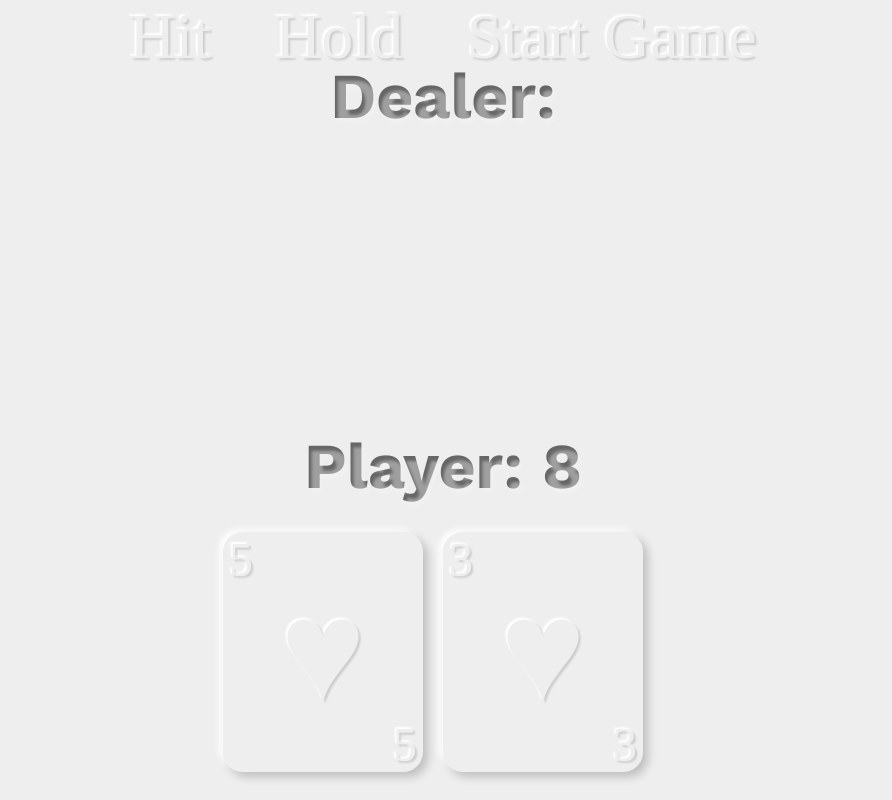
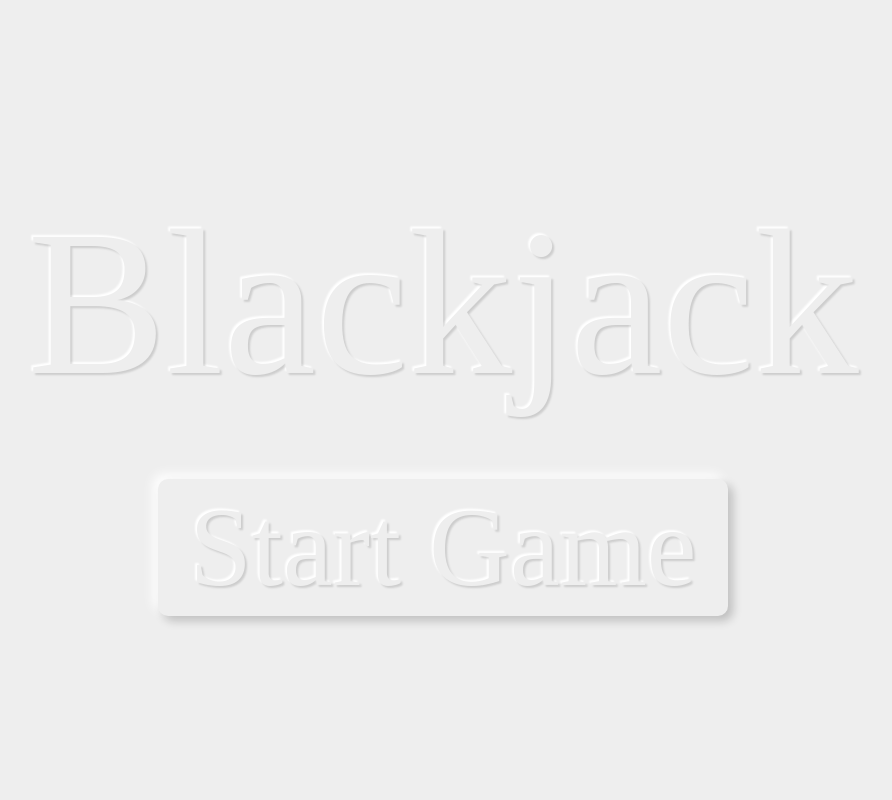
Before and after one commit to tlau20/js-blackjack, a plain HTML site: page index.html in a window 1280 px wide. Shown: the whole page, without its empty margins (197-1089 px from the left). Drawn offline with nearby package versions, Linux system fonts and the light colour scheme; files that its build step writes are made by us from their sources.

Commit message:
added start screen, changed game controls location

```diff
--- a/index.html
+++ b/index.html
@@ -1,6 +1,13 @@
 <!DOCTYPE html>
 <html lang="en">
 <head>
+    <script>
+        window.dataLayer = window.dataLayer || [];
+        function gtag(){dataLayer.push(arguments);}
+        gtag('js', new Date());
+
+        gtag('config', 'UA-159647207-1');
+    </script>
     <meta charset="UTF-8">
     <meta name="viewport" content="width=device-width, initial-scale=1.0">
     <meta http-equiv="X-UA-Compatible" content="ie=edge">
@@ -11,11 +18,15 @@
 <body>
 <div class="wrapper">
     <div id="gameboard">
+        <div class="start-screen" id="start-screen">
+            <h1>Blackjack</h1>
+            <button id="start-btn">Start Game</button>
+        </div>
 
         <div id="game-controls">
             <button id="hit-btn">Hit</button>
             <button id="hold-btn">Hold</button>
-            <button id="reset-btn">Start Game</button>
+            <button id="reset-btn">New Hand</button>
         </div>
 
         <h2 class="cardTotal">Dealer: <span id="dealer-total"></span></h2>
--- a/scripts/blackjack.js
+++ b/scripts/blackjack.js
@@ -1,6 +1,7 @@
 const hitBtn = document.getElementById('hit-btn');
 const holdBtn = document.getElementById('hold-btn');
 const resetBtn = document.getElementById('reset-btn');
+const startBtn = document.getElementById('start-btn');
 const playerCards = document.getElementById('player-cards');
 const playerTotal = document.getElementById('player-total');
 const dealerCards = document.getElementById('dealer-cards');
@@ -53,12 +54,6 @@ function shuffleDeck(deck) {
 function deal(deck, hand, numCards, player) {
     let cardsDealt = new Array();
     for (var i = 0; i < numCards; i++) {
-        // console.log('Dealt: ' + deck[0].value + deck[0].suit);
-        // cardsDealt.push(`${deck[0].value}${deck[0].suit}`); //deal top card of deck
-        // cardsDealt.push({
-        //     name: `${deck[0].value}${deck[0].suit}`,
-        //     value: deck[0].value
-        // });
         cardsDealt.push(deck[0]);
         hand.push(deck[0]); //deal top card
         deck.shift();
@@ -147,7 +142,7 @@ function dealerTurn () {
             totals = calculateTotal(dealerHand);
         }
     } else {
-        while (totals.total < 17) {
+        while (totals.total < 17 || (hasAce(dealerHand) && totals.aceTotal < 17)) {
             if (totals.total == 21) return;
             renderCard(deal(deck, dealerHand, 1, DEALER), DEALER);
             totals = calculateTotal(dealerHand);
@@ -221,13 +216,6 @@ function calculateWinner(playerHand, dealerHand) {
 
 //rendering functions
 function renderCard (cards, player) {
-    // cards.forEach(card => {
-    //     let cardDealt = document.createElement('img');
-    //     cardDealt.setAttribute('src', `images/cards/${card.name}.png`);
-    //     cardDealt.classList.add('card');
-    //     (player === 'user') ? playerCards.appendChild(cardDealt) : dealerCards.appendChild(cardDealt);
-    // });
-
     cards.forEach(card => {
         let cardDealt = document.createElement('div');
         let topValue = document.createElement('span');
@@ -264,18 +252,24 @@ function renderCard (cards, player) {
 }
 //end rendering functions
 
+startBtn.addEventListener('click', function (){
+    document.getElementById('start-screen').classList.add('slide-up');
+    hideButtons();
+});
 
 //add a card to your hand
 hitBtn.addEventListener('click', _ => {
     renderCard(deal(deck, playerHand, 1, USER), USER);
-    hitBtn.innerHTML = 'New Hand';
+    const playerCards = analyzeHand(playerHand);
+    if (playerCards.bust) {
+        //show losing screen
+    }
 });
 
 //stay and end your turn
 holdBtn.addEventListener('click', _ => {
     // analyzeGameState();
-    hitBtn.toggleAttribute('disabled');
-    holdBtn.toggleAttribute('disabled');
+    hideButtons();
     dealerTurn();
     calculateWinner(playerHand, dealerHand);
 });
@@ -287,6 +281,11 @@ resetBtn.addEventListener('click', _ => {
     dealerHand.length = 0;
     playerTotal.innerText = '';
     dealerTotal.innerText = '';
+
+    hitBtn.style.textShadow = '2px 2px 2px rgba(0, 0, 0, 0.2), -2px -2px 2px white';
+    hitBtn.style.boxShadow = '5px 5px 10px rgba(0, 0, 0, 0.2), -5px -5px 12px white';
+    holdBtn.style.textShadow = '2px 2px 2px rgba(0, 0, 0, 0.2), -2px -2px 2px white';
+    holdBtn.style.boxShadow = '5px 5px 10px rgba(0, 0, 0, 0.2), -5px -5px 12px white';
 
     if (hitBtn.hasAttribute('disabled')) {
         hitBtn.toggleAttribute('disabled');
@@ -305,6 +304,13 @@ resetBtn.addEventListener('click', _ => {
     }
 
     renderCard(deal(deck, playerHand, 2, USER), USER);
-})
+});
 
-renderCard(deal(deck, playerHand, 2, USER), USER);
+function hideButtons() {
+    hitBtn.style.textShadow = 'none';
+    hitBtn.style.boxShadow = 'none';
+    holdBtn.style.textShadow = 'none';
+    holdBtn.style.boxShadow = 'none';
+    hitBtn.toggleAttribute('disabled');
+    holdBtn.toggleAttribute('disabled');
+}
--- a/scss/_gameboard.scss
+++ b/scss/_gameboard.scss
@@ -13,23 +13,29 @@
 }
 
 #game-controls {
-    height: 32px;
-    width: 100%;
     display: flex;
-    justify-content: center;
-
+    flex-direction: column;
     font-size: 4em;
     color: #eee;
+    position: fixed;
+    top: 35%;
+    left: 48px;
 
-    button {
-        padding: 0 32px;
+    button:nth-child(2) {
+        margin: 24px 0;
     }
 
     #hit-btn,
     #hold-btn,
     #reset-btn {
-        text-shadow: 2px 2px 2px rgba(22, 22, 22, 0.15),
+        text-shadow: 2px 2px 2px rgba(0, 0, 0, 0.2),
         -2px -2px 2px white;
+        transition: 0.3s ease-in;
+        padding: 0 32px;
+        border-radius: 10px;
+        box-shadow: 5px 5px 10px rgba(0, 0, 0, 0.2),
+        -4px -3px 6px white;
+        text-align: center;
     }
 }
 
@@ -76,6 +82,15 @@
     bottom: 0;
     right: 6px;
 }
+.cardTotal {
+    font-size: 3em;
+    background-color: #666666;
+    color: transparent;
+    background-clip: text;
+    text-shadow: rgba(245,245,245,0.4) 3px 5px 3px;
+    font-family: 'Work Sans', sans-serif;
+    font-weight: bold;
+}
 @keyframes light {
     from {
         box-shadow: none;
@@ -98,12 +113,38 @@
     }
 }
 
-.cardTotal {
-    font-size: 4em;
-    background-color: #666666;
-    color: transparent;
-    background-clip: text;
-    text-shadow: rgba(245,245,245,0.4) 3px 5px 3px;
-    font-family: 'Work Sans', sans-serif;
-    font-weight: bold;
+.start-screen {
+    position: fixed;
+    top: 0;
+    left: 0;
+    width: 100%;
+    height: 100vh;
+    background-color: #eee;
+    z-index: 9999999999;
+    display: flex;
+    justify-content: center;
+    align-items: center;
+    flex-direction: column;
+    transition: 0.5s ease-in;
+    h1 {
+        font-size: 13em;
+        color: #eee;
+        text-shadow: 2px 2px 2px rgba(22, 22, 22, 0.15),
+        -2px -2px 2px white;
+    }
+    button {
+        margin-top: .5em;
+        font-size: 7em;
+        border-radius: 10px;
+        padding: 4px 32px;
+        box-shadow: 5px 5px 10px rgba(0, 0, 0, 0.2),
+        -5px -5px 12px white;
+        text-shadow: 2px 2px 2px rgba(22, 22, 22, 0.15),
+        -2px -2px 2px white;
+        color: #eee;
+    }
 }
+
+.slide-up {
+    transform: translateY(-100%);
+}
```
